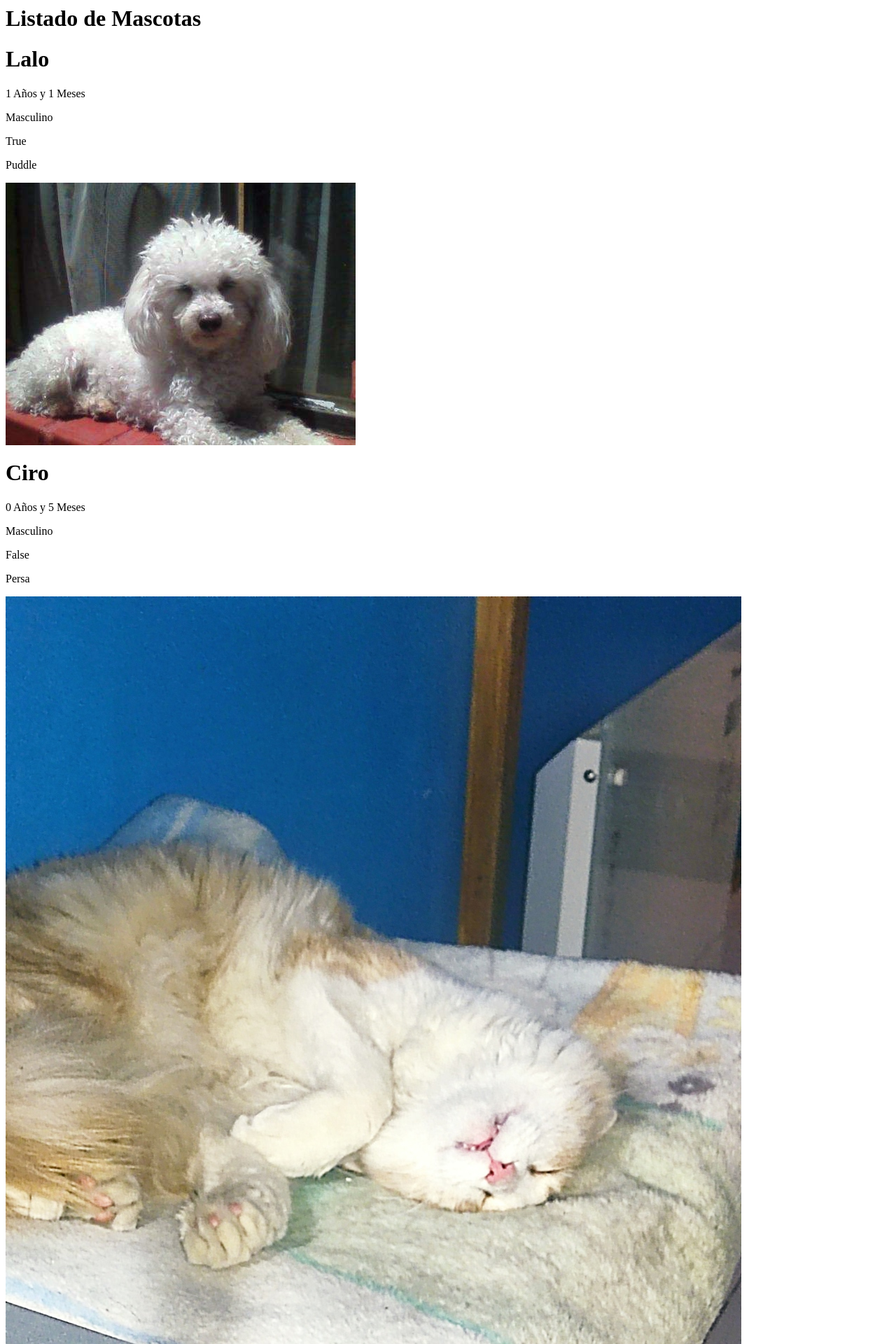
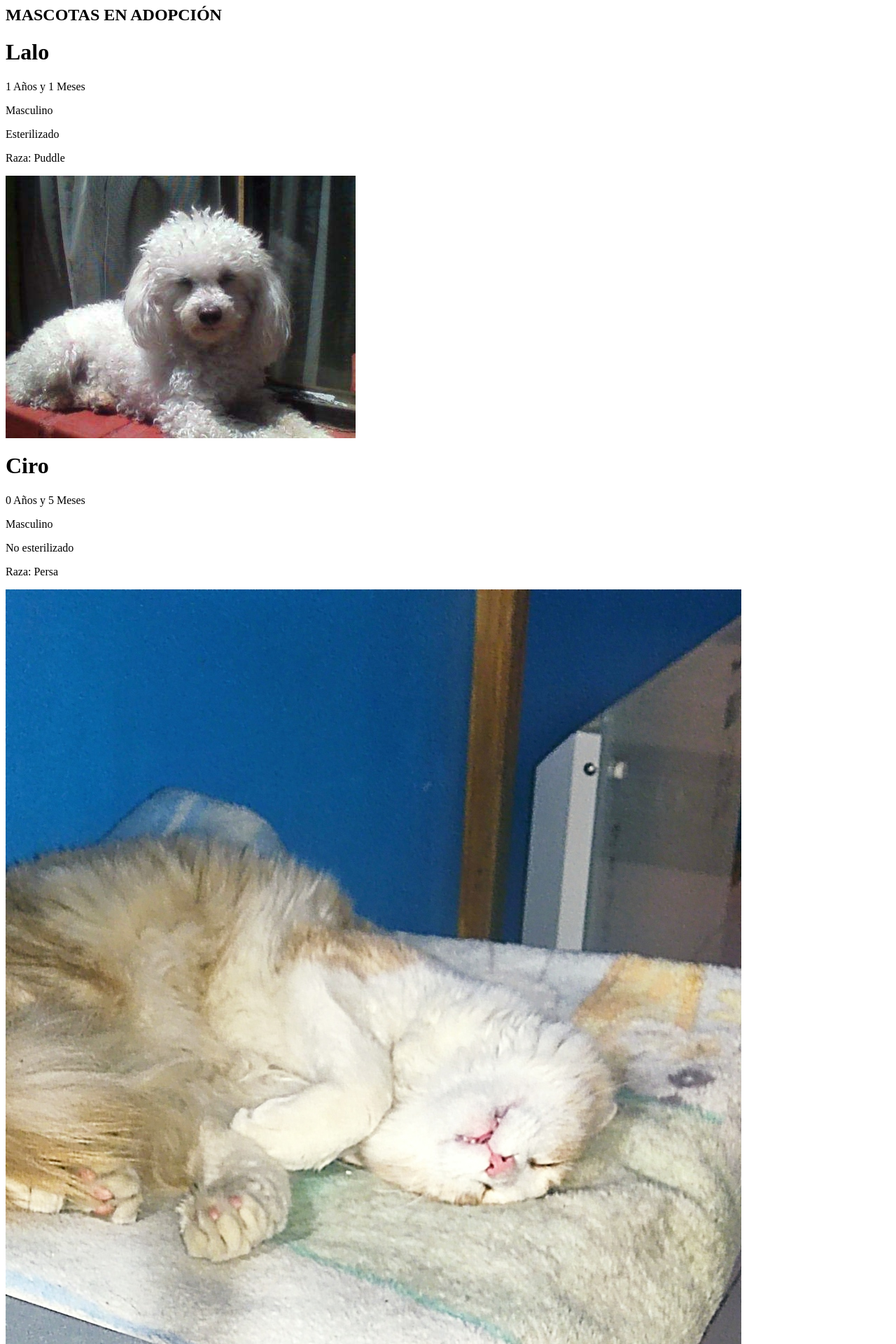
Before and after one commit to alopezgo/Django-petsshop-project, a Django app: page /adopciones/ in a window 1280 px wide. Shown: the top 1920 px of the page at 70% size. Run offline with Django 4.2, Linux system fonts and the light colour scheme; data comes from the database, SQL or seed files in the repository; both versions use the stored data as it was after the commit.

Commit message:
Se da estilo a seccion de adopciones

```diff
--- a/core/templates/core/adopciones.html
+++ b/core/templates/core/adopciones.html
@@ -1,17 +1,22 @@
 {% load static %}
 <body>
   <div class="container">
-      <div class="row">
-          <h1 class="text-center">Listado de Mascotas</h1>
-      </div>
-      <div class="col-lg-4 col-md-6 col-sm-12 text-center bg-primario">
+          <h2 class="text-center m-4">MASCOTAS EN ADOPCIÓN</h2>
+
+      <div class="row d-flex justify-content-evenly mb-4">
               {% for m in mascotas %}
-                      <h1>{{ m.nombreMascota }}</h1>
-                      <p>{{ m.edadAnioMascota }} Años y {{ m.edadMesesMascota }} Meses</p>
-                      <p>{{ m.sexoMascota }}</p>
-                      <p>{{ m.estEstirizadoMascota }}</p>
-                      <p>{{ m.razaMascota }}</p>
-                      <p><img src="{{ m.fotoMascota }}"  class="w-100 rounded-personalizado"  ></p>
+              <div class="row col-2 text-center bg-primario">
+                <h1>{{ m.nombreMascota }}</h1>
+                <p>{{ m.edadAnioMascota }} Años y {{ m.edadMesesMascota }} Meses</p>
+                <p>{{ m.sexoMascota }}</p>
+                {% if m.estEstirizadoMascota == True %}
+                  <p>Esterilizado</p>
+                {% else %}
+                  <p>No esterilizado</p>
+                {% endif %}
+                <p> Raza: {{ m.razaMascota }}</p>
+                <p><img src="{{ m.fotoMascota }}"  class="w-100 rounded-personalizado"  ></p>
+              </div>
               {% endfor %}
       </div>
   </div>
--- a/core/views.py
+++ b/core/views.py
@@ -2,13 +2,7 @@ from django.shortcuts import render
 from .models import Mascota
 # Create your views here.
 def home(request):
-    mascotas = Mascota.objects.all
-
-    datos = {
-        'mascotas': mascotas
-    }
-
-    return render(request, 'core/home.html', datos)
+    return render(request, 'core/home.html')
 
 
 def index(request):
```
Also changed, not shown: db.sqlite3, static/images/upload/IMG_20220407_144220.jpg (added), static/images/upload/IMG_20220521_200948.jpg (added), static/images/upload/gato-negro.jpg (added).
